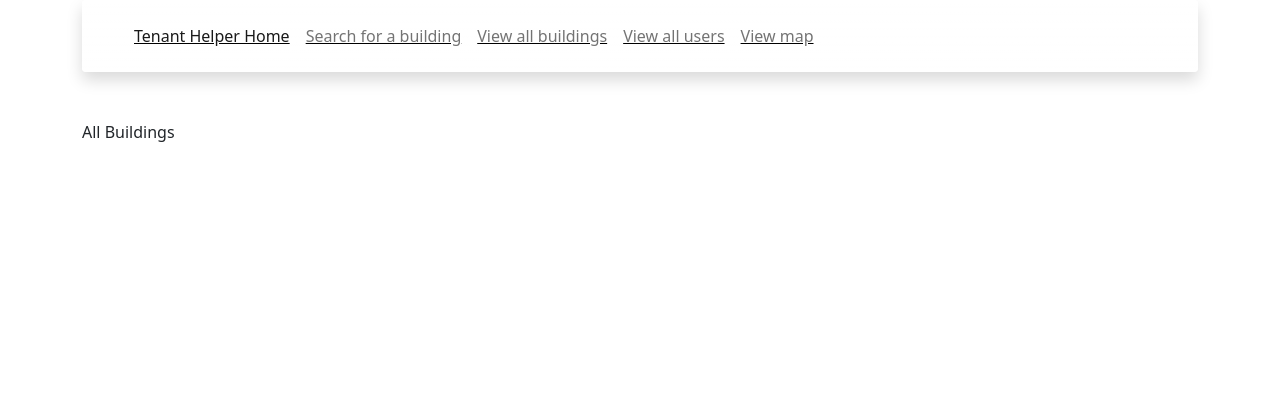
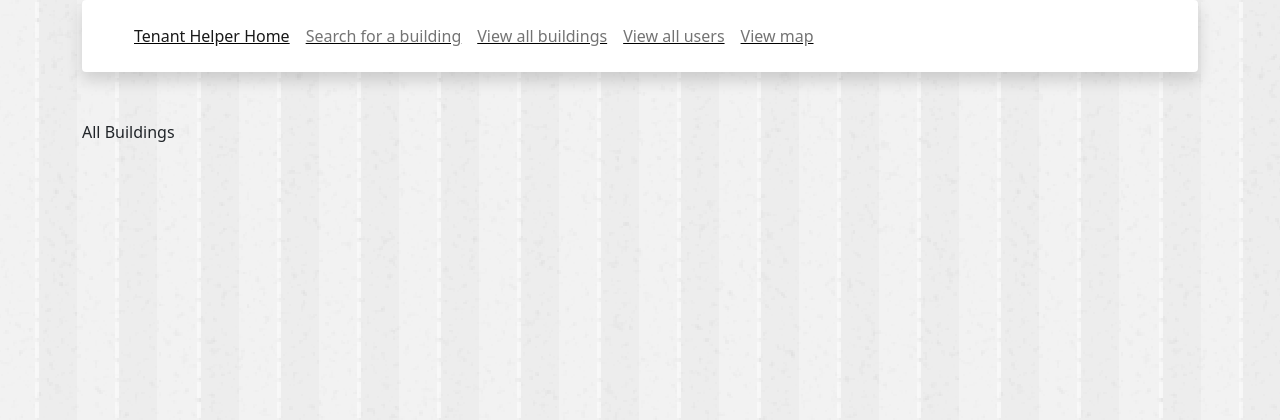
Before and after one commit to shoshlavosh/project, a Flask app: page /buildings in a window 1280 px wide. Shown: the top 420 px of the page. Run offline with Flask 2, Linux system fonts and the light colour scheme; data that the repository does not hold is empty.

Commit message:
fixed background image for all_buildings by creating a separate css file

```diff
--- /dev/null
+++ b/static/css/all_buildings.css
@@ -0,0 +1,13 @@
+body {
+    background: url("/static/img/crisp_paper_ruffles_@2X.png") repeat center center;
+    /* background-size: cover;
+    background-repeat: repeat; */
+    /* width: 100%;
+    height: 100%;
+    top: 0;
+    left: 0;
+    position: absolute; */
+    opacity: 1;
+    z-index: -1;
+    /* filter: blur(2px);   */
+}
--- a/static/css/project.css
+++ b/static/css/project.css
@@ -11,19 +11,7 @@
     filter: blur(2px);
   }
 
-.bgpattern {
-    background: url("/static/img/crisp_paper_ruffles_@2X.png") repeat-y center center;
-    background-size: cover;
-    background-repeat: repeat;
-    width: 100%;
-    height: 100%;
-    top: 0;
-    left: 0;
-    position: sticky;
-    opacity: 1;
-    z-index: -1;
-    /* filter: blur(2px);   */
-}
+
 
 h1, h2, h3, h4, h5, h6 {
     font-family: "urbanist", sans-serif;
--- a/templates/all_buildings.html
+++ b/templates/all_buildings.html
@@ -1,6 +1,8 @@
 {% extends 'base.html' %}
 {% block title %}All Buildings{% endblock %}
-
+{% block head %}
+<link rel="stylesheet" href="/static/css/all_buildings.css">
+{% endblock %}
 {% block body %}
 <div class="bgpattern"></div>
   <hi>All Buildings</hi>
--- a/templates/base.html
+++ b/templates/base.html
@@ -33,7 +33,7 @@
 
       <div class="container">
         <!-- nav bar goes here -->
-        <nav class="navbar navbar-expand-lg navbar-light bg-info bg-gradient text-black text-decoration-underline bg-opacity-75 shadow p-3 mb-5 bg-body rounded">
+        <nav class="navbar navbar-expand-lg navbar-light bg-info bg-gradient text-black text-decoration-underline shadow p-3 mb-5 bg-body rounded">
           <div class="container-fluid">
             <a class="navbar-brand" href="#"></a>
             <button class="navbar-toggler" type="button" data-bs-toggle="collapse" data-bs-target="#navbarSupportedContent" aria-controls="navbarSupportedContent" aria-expanded="false" aria-label="Toggle navigation">
```
Also changed, not shown: templates/index.html (+18 -4 lines).
